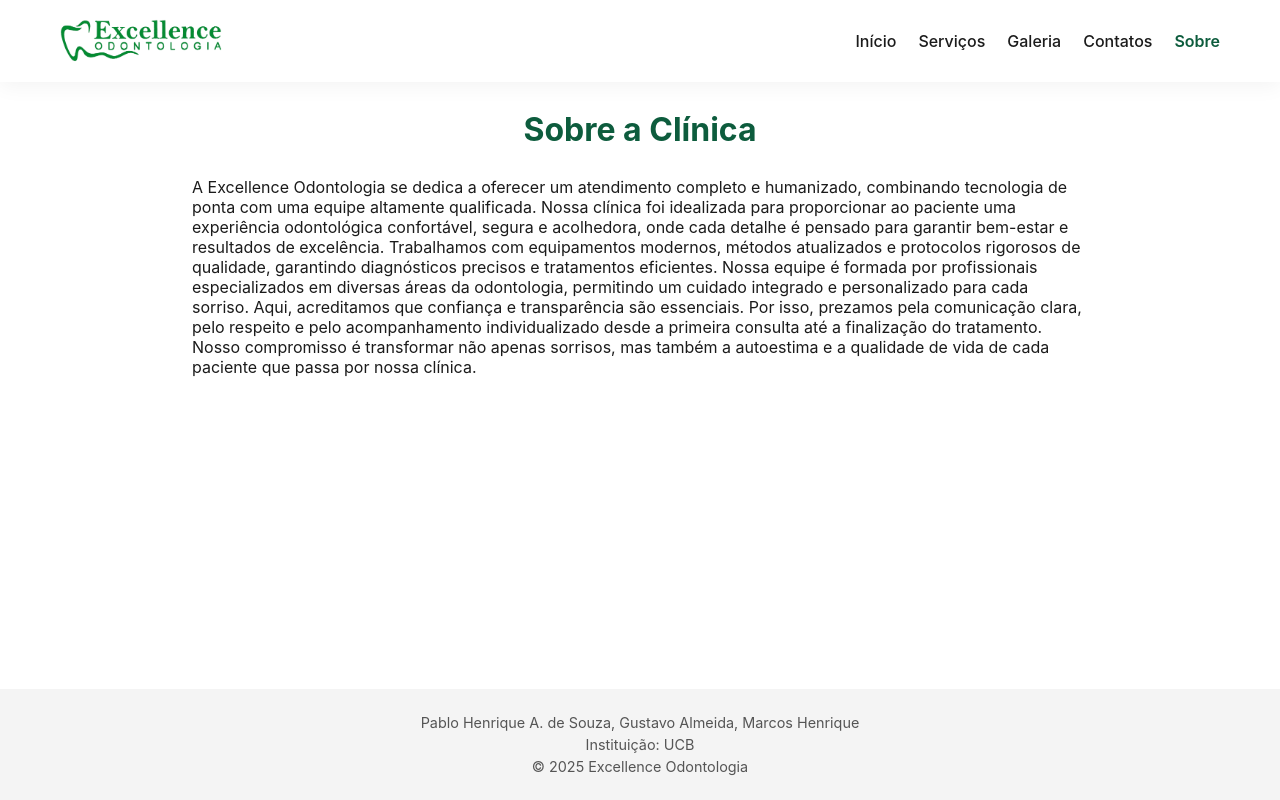
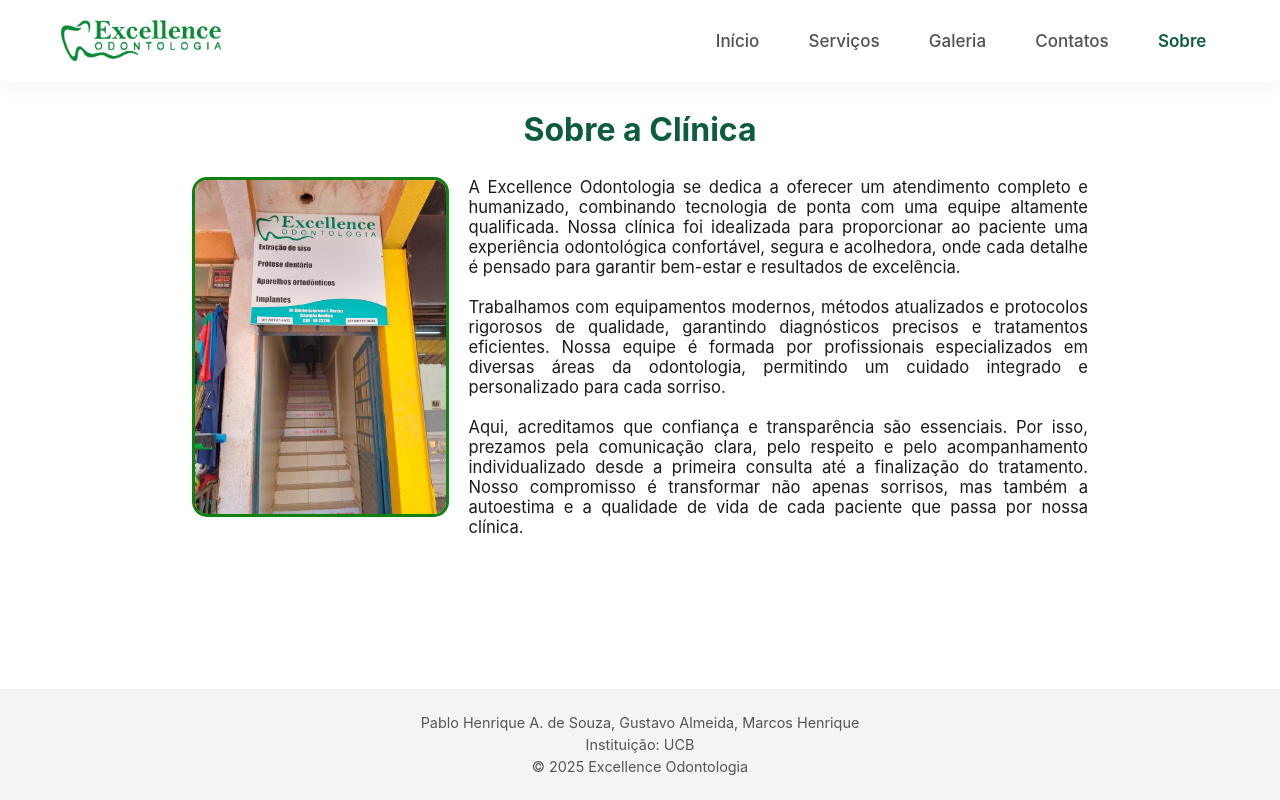
Before and after one commit to phdev-lttk/OdontoExcellence, a plain HTML site: page site/sobre.html in a window 1280 px wide. Drawn offline with Linux system fonts and the light colour scheme.

Commit message:
Estilização final

```diff
--- a/site/css/global.css
+++ b/site/css/global.css
@@ -54,6 +54,53 @@ body{
   text-decoration:none;
   color:var(--text);
   font-weight:500;
+
+}
+
+.nav-links a:hover {
+  color: #3DA35D;
+}
+
+.nav-links a {
+  padding: .5em .8em;
+  color: rgba(0, 0, 0, 0.685);
+  position: relative;
+  text-decoration: none;
+  font-size: 17px;
+}
+
+.nav-links a:before,
+.nav-links a:after {
+  content: '';
+  height: 14px;
+  width: 14px;
+  position: absolute;
+  transition: all .66s ease;
+  opacity: 0;
+}
+
+.nav-links a:before {
+  content: '';
+  right: 0;
+  top: 0;
+  border-top: 2px solid #3E8914;
+  border-right: 2px solid #2E640F;
+  transform: translate(-100%, 50%);
+}
+
+.nav-links a:after {
+  content: '';
+  left: 0;
+  bottom: 0;
+  border-bottom: 2px solid #2E640F;
+  border-left: 2px solid #3E8914;
+  transform: translate(100%, -50%)
+}
+
+.nav-links a:hover:before,
+.nav-links a:hover:after{
+  transform: translate(0,0);
+  opacity: 1;
 }
 
 .nav-links a.active{
@@ -73,6 +120,10 @@ body{
   margin-bottom:28px;
 }
 
+.section p{
+  text-align: justify;
+}
+
 /* CARDS */
 .card{
   background:#fff;
@@ -80,6 +131,7 @@ body{
   border-radius:12px;
   box-shadow:0 6px 28px rgba(0,0,0,0.06);
   text-align:center;
+  border: 1px solid #ccc;
 }
 
 .card img{
@@ -96,6 +148,22 @@ body{
 .card p{
   color:var(--gray);
   font-size:15px;
+}
+
+.cardimg {
+  display: flex;
+  gap: 20px;
+}
+
+.cardimg p{
+  font-size: 16.6px;
+}
+
+.cardimg img{
+  height: 340px;
+  max-width: auto;
+  border: 3px rgb(14, 129, 14) solid;
+  border-radius: 15px;
 }
 
 /* FOOTER */
--- a/site/css/home.css
+++ b/site/css/home.css
@@ -43,14 +43,13 @@
     padding-top: 25px;
     text-align: center;
     font-size: 15px;
+    padding-left: 46vh;
 }
 
 .servicos-grid {
 
   display: flex;
   justify-content: center;
-
-
 
 }
 
@@ -68,5 +67,6 @@
   .servicos-grid {
     display: grid;
     justify-content: center;
+    max-height: 2px;
   }
 }
--- a/site/sobre.html
+++ b/site/sobre.html
@@ -22,15 +22,20 @@
   </header>
 
   <main class="site">
-    <section class="section sobre">
+    <section class="section Sobre">
       <h2>Sobre a Clínica</h2>
-      <p>
+      <div class="cardimg">
+        <img src="/site/images/fachada.jpg" alt="">
+        <p>
         A Excellence Odontologia se dedica a oferecer um atendimento completo e humanizado, combinando tecnologia de ponta com uma equipe altamente qualificada. Nossa clínica foi idealizada para proporcionar ao paciente uma experiência odontológica confortável, segura e acolhedora, onde cada detalhe é pensado para garantir bem-estar e resultados de excelência.
-
-Trabalhamos com equipamentos modernos, métodos atualizados e protocolos rigorosos de qualidade, garantindo diagnósticos precisos e tratamentos eficientes. Nossa equipe é formada por profissionais especializados em diversas áreas da odontologia, permitindo um cuidado integrado e personalizado para cada sorriso.
-
-Aqui, acreditamos que confiança e transparência são essenciais. Por isso, prezamos pela comunicação clara, pelo respeito e pelo acompanhamento individualizado desde a primeira consulta até a finalização do tratamento. Nosso compromisso é transformar não apenas sorrisos, mas também a autoestima e a qualidade de vida de cada paciente que passa por nossa clínica.
-      </p>
+          <br>
+          <br>
+          Trabalhamos com equipamentos modernos, métodos atualizados e protocolos rigorosos de qualidade, garantindo diagnósticos precisos e tratamentos eficientes. Nossa equipe é formada por profissionais especializados em diversas áreas da odontologia, permitindo um cuidado integrado e personalizado para cada sorriso.
+          <br>
+          <br>
+          Aqui, acreditamos que confiança e transparência são essenciais. Por isso, prezamos pela comunicação clara, pelo respeito e pelo acompanhamento individualizado desde a primeira consulta até a finalização do tratamento. Nosso compromisso é transformar não apenas sorrisos, mas também a autoestima e a qualidade de vida de cada paciente que passa por nossa clínica.
+        </p>
+      </div>
     </section>
   </main>
 
```
Also changed, not shown: site/css/galeria.css (+26 -0 lines), site/css/servicos.css (+10 -0 lines), site/galeria.html (+7 -3 lines), site/html/sobre.html (+3 -3 lines), site/index.html (+1 -1 lines).
